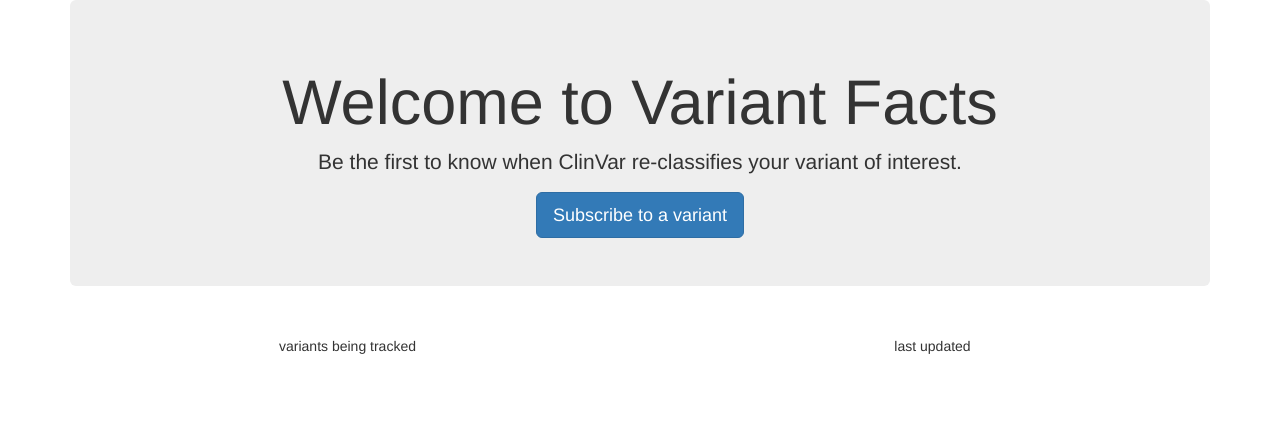
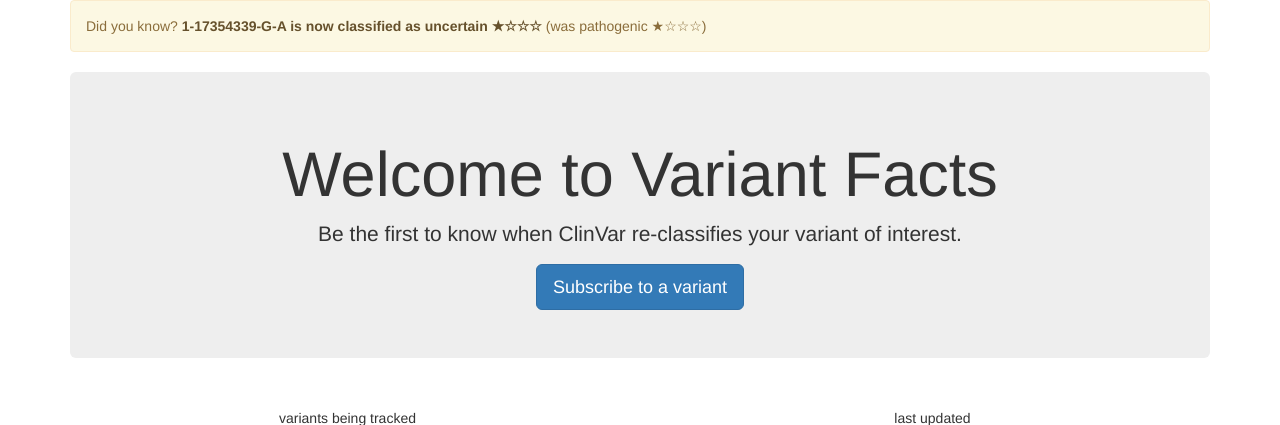
Before and after one commit to buske/variant-subscription-service, a Flask app: template vss/templates/index.html in a window 1280 px wide. Shown: the top 425 px of the page. Run offline with Flask 2, Linux system fonts and the light colour scheme; the template is opened without the code that fills it, so the values that code supplies are empty; some libraries are stand-ins or nearby versions.

Commit message:
Added example to homepage alert

```diff
--- a/vss/templates/index.html
+++ b/vss/templates/index.html
@@ -3,6 +3,9 @@
 
 {% block inner_content %}
     <div class="container">
+        <div class="alert alert-warning" role="alert">
+            Did you know? <a class="alert-link" href="https://www.ncbi.nlm.nih.gov/clinvar/variation/230224/">1-17354339-G-A is now classified as uncertain ★☆☆☆</a> (was pathogenic ★☆☆☆)
+        </div>
         <div class="jumbotron text-center">
             <h1>Welcome to {{config.APP_NAME}}</h1>
             <p>Be the first to know when ClinVar re-classifies your variant of interest.</p>
```
